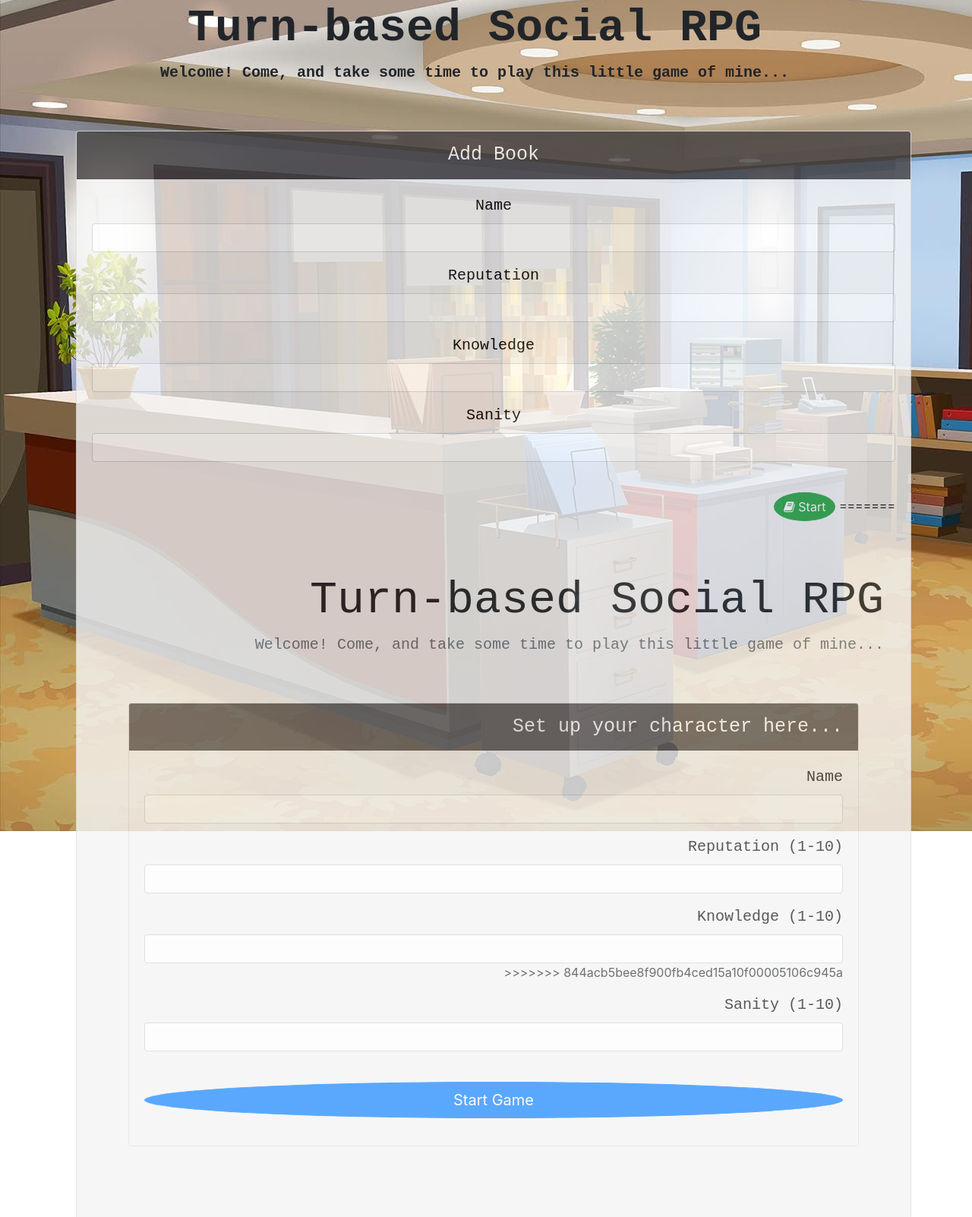
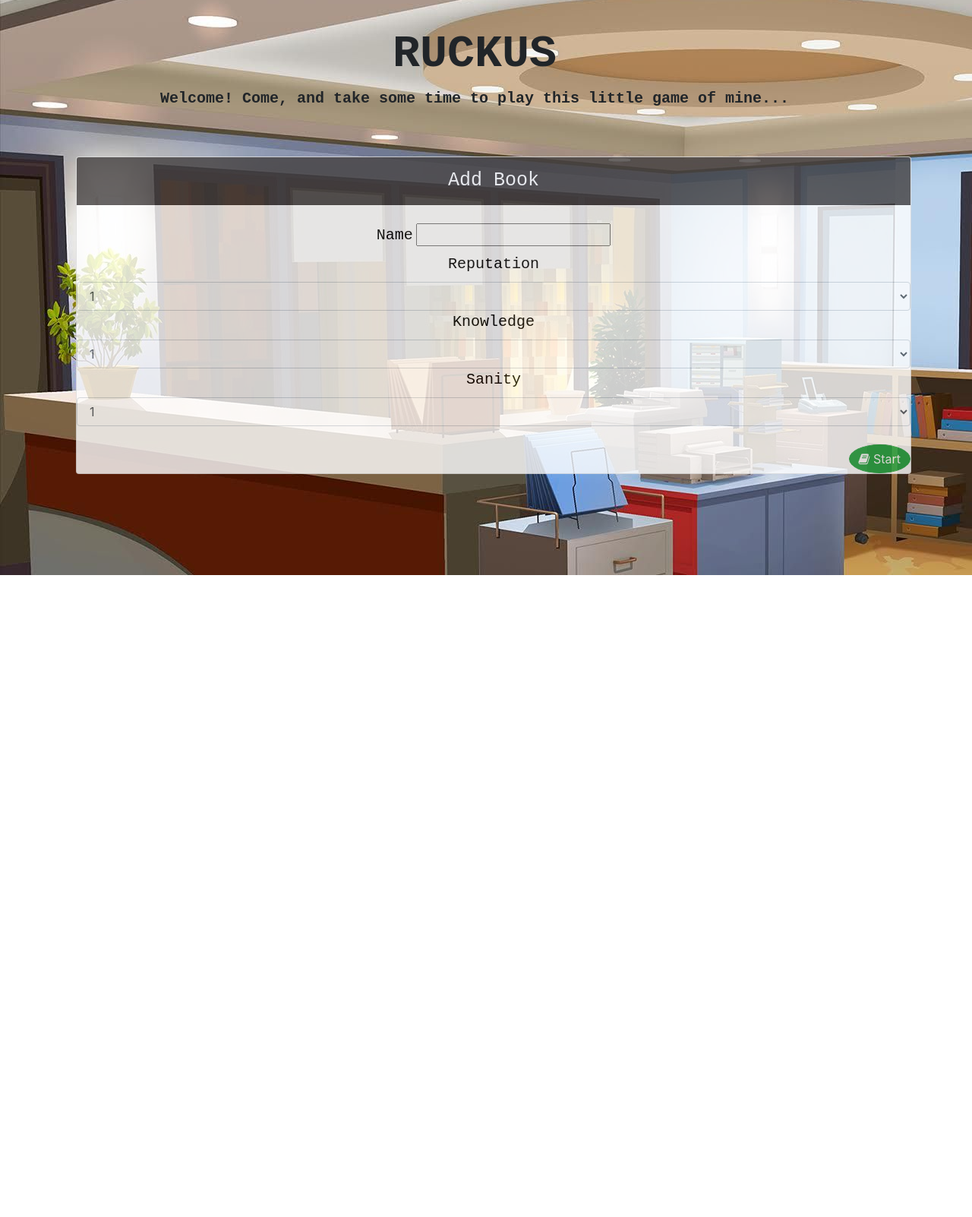
Before and after one commit to SgtStarshine/Project2, a website: page public/main.html in a window 1280 px wide. Shown: the part 43-1645 px from the top of the page at 76% size. After the commit the page ends 800 px from the top, so only its background shows below. Drawn offline with nearby package versions, Linux system fonts and the light colour scheme.

Commit message:
added file

```diff
--- a/public/css/style.css
+++ b/public/css/style.css
@@ -1,7 +1,6 @@
 html, body, main, .row {
     height: 100%;
     width: 100%;
-
 }
 
 .card-body {
--- a/public/main.html
+++ b/public/main.html
@@ -25,9 +25,8 @@
         <div class='row align-items-center'>
             <div class='col'>
                 <section class='text-center align-middle'>
-<<<<<<< HEAD
                     <div class='container'>
-                        <h1><strong>Turn-based Social RPG</strong></h1>
+                        <h1><strong>RUCKUS</strong></h1>
                         <p class= 'lead-text'>
                             <strong>Welcome! Come, and take some time to play this little game of mine...</strong>
                         </p>
@@ -37,69 +36,66 @@
                                 Add Book
                             </div>
 
-                            <div class="card-body">
-                                <form action="" method="POST" role="form">
-                                    <div class="form-group">
-                                        <label for="">Name</label>
-                                        <input type="text" class="form-control" id="charname" placeholder="">
-                                    </div>
-                                    <div class="form-group">
-                                        <label for="">Reputation</label>
-                                        <input type="number" class="form-control" id="reputation" placeholder="">
-                                    </div>
-                                    <div class="form-group">
-                                        <label for="">Knowledge</label>
-                                        <input type="number" class="form-control" id="knowledge" placeholder="">
-                                    </div>
-                                    <div class="form-group">
-                                        <label for="">Sanity</label>
-                                        <input type="number" class="form-control" id="sanity" placeholder="">
-                                    </div>
-                                </form>
-                                <br>
+                            <div role="form" aria-labelledby="contact">
+                                <main role="main">
+                                    <fieldset>
+                                            <br>
+                                      <label for="name">Name</label>
+                                      <input id="charname" type="text" placeholder="">
+                                            <br>
+                                      <label for="">Reputation</label>
+                                      <select class="form-control" id="reputation">
+                                            <option>1</option>
+                                            <option>2</option>
+                                            <option>3</option>
+                                            <option>4</option>
+                                            <option>5</option>
+                                            <option>6</option>
+                                            <option>7</option>
+                                            <option>8</option>
+                                            <option>9</option>
+                                            <option>10</option>
+                                          </select>
+
+                                      <label for="">Knowledge</label>
+                                      <select class="form-control" id="knowledge">
+                                            <option>1</option>
+                                            <option>2</option>
+                                            <option>3</option>
+                                            <option>4</option>
+                                            <option>5</option>
+                                            <option>6</option>
+                                            <option>7</option>
+                                            <option>8</option>
+                                            <option>9</option>
+                                            <option>10</option>
+                                          </select>
+
+                                          <label for="">Sanity</label>
+                                      <select class="form-control" id="sanity">
+                                            <option>1</option>
+                                            <option>2</option>
+                                            <option>3</option>
+                                            <option>4</option>
+                                            <option>5</option>
+                                            <option>6</option>
+                                            <option>7</option>
+                                            <option>8</option>
+                                            <option>9</option>
+                                            <option>10</option>
+                                          </select>
+                                                <br>
+
+                                    </fieldset>
+                                  </div>
+
                                 <div class="text-right">
                                     <a href="/game" type="submit" class="btn btn-success btn-md" id="add-btn">
                                         <span class="fa fa-book"></span> Start</a>
-=======
-                    <div class='container  mt-5'>
-                        <h1>Turn-based Social RPG</h1>
-                        <p class='lead text-muted'>
-                            Welcome! Come, and take some time to play this little game of mine...
-                        </p>
-                    </div>
-                    <div class="card mx-5">
-                        <div class="card-header">
-                            Set up your character here...
+                                </div>
+                            </div>
+
                         </div>
-
-                        <div class="card-body">
-                            <form action="" method="POST" role="form">
-                                <div class="form-group">
-                                    <label for="">Name</label>
-                                    <input type="text" class="form-control" id="charname" placeholder="">
-                                </div>
-                                <div class="form-group">
-                                    <label for="">Reputation (1-10)</label>
-                                    <input type="number" class="form-control" id="reputation" placeholder="">
-                                </div>
-                                <div class="form-group">
-                                    <label for="">Knowledge (1-10)</label>
-                                    <input type="number" class="form-control" id="knowledge" placeholder="">
->>>>>>> 844acb5bee8f900fb4ced15a10f00005106c945a
-                                </div>
-                                <div class="form-group">
-                                    <label for="">Sanity (1-10)</label>
-                                    <input type="number" class="form-control" id="sanity" placeholder="">
-                                </div>
-                            </form>
-                            <br>
-                            <p>
-                                <a href="/game" type="submit" class="btn btn-primary btn-lg btn-block" id="add-btn">Start
-                                    Game</a>
-                            </p>
-                        </div>
-
-                    </div>
                 </section>
             </div>
         </div>
```
Also changed, not shown: public/css/paper.png (deleted), public/game.html (line endings or trailing spaces).
